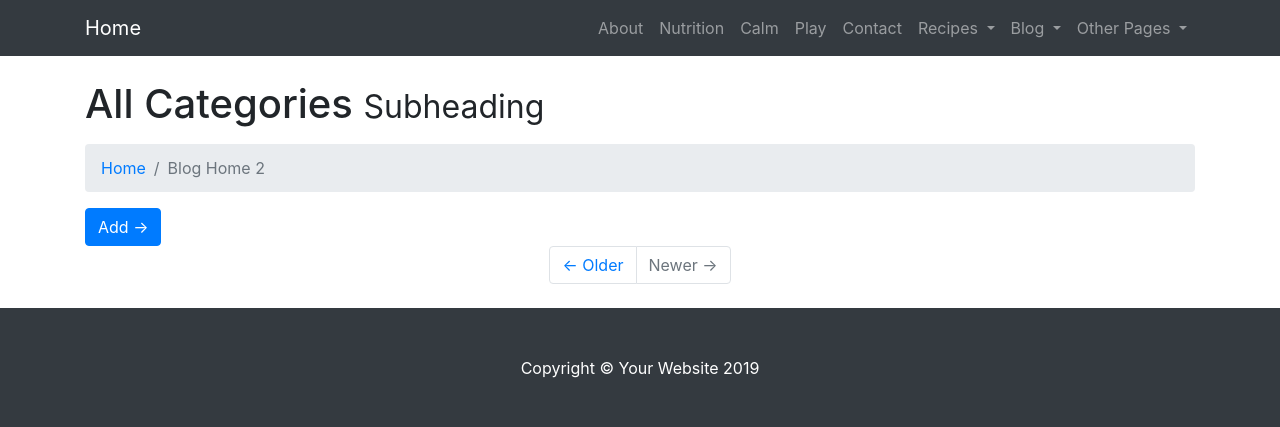
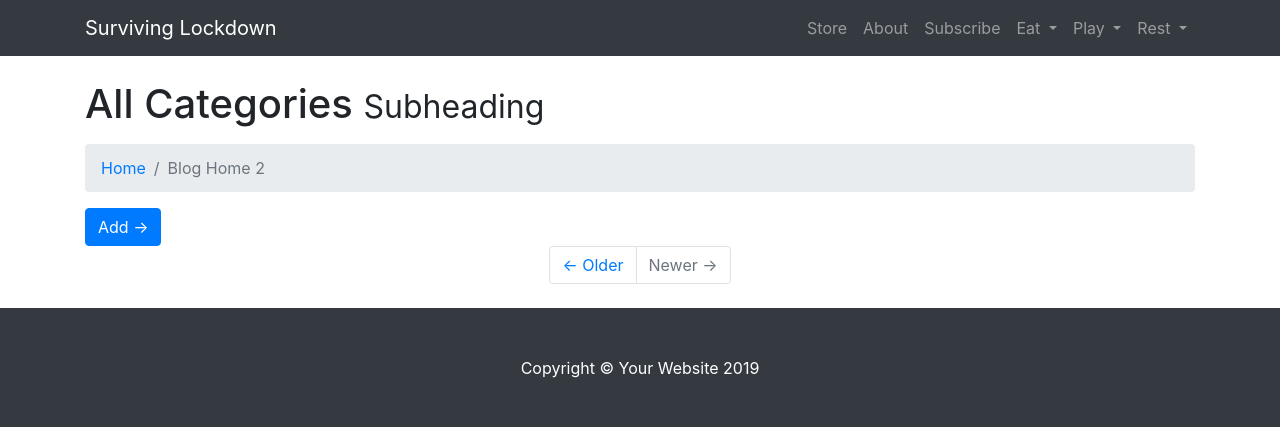
Before and after one commit to davidjbuchanan/MS3-lockdown, a Flask app: page /all_categories in a window 1280 px wide. Shown: the top 427 px of the page. Run offline with Flask 2, Linux system fonts and the light colour scheme; data that the repository does not hold is empty; some libraries are stand-ins or nearby versions.

Commit message:
website content edited to remove subject categories 'play, 'calm', 'nutrition'. The contact.html was changed to subscribe.html

```diff
--- a/app.py
+++ b/app.py
@@ -138,13 +138,13 @@ def delete_category(category_id):
 
 
 
-@app.route('/contact', methods=["GET", "POST"])
-def contact():
+@app.route('/subscribe', methods=["GET", "POST"])
+def subscribe():
     if request.method == "POST":
         flash("Thank-you {}, we will be in contact shortly".format(
             request.form["name"]
         ))
-    return render_template("contact.html", page_title="Contact")
+    return render_template("subscribe.html", page_title="Subscribe")
 
 
 
@@ -152,20 +152,6 @@ def contact():
 def about():
     return render_template("about.html")
 
-@app.route('/nutrition')
-def nutrition():
-    return render_template("nutrition.html")
-
-@app.route('/calm')
-def calm():
-    return render_template("calm.html")
-
-@app.route('/play')
-def play():
-    return render_template("play.html")
-
-
-
 
 
 if __name__ == '__main__':
--- a/templates/base.html
+++ b/templates/base.html
@@ -14,60 +14,51 @@
     <!-- Navigation -->
     <nav class="navbar fixed-top navbar-expand-lg navbar-dark bg-dark fixed-top">
         <div class="container">
-        <a class="navbar-brand" href="{{ url_for('index') }}">Home</a>
-        <button class="navbar-toggler navbar-toggler-right" type="button" data-toggle="collapse" data-target="#navbarResponsive" aria-controls="navbarResponsive" aria-expanded="false" aria-label="Toggle navigation">
-        <span class="navbar-toggler-icon"></span>
+            <a class="navbar-brand" href="{{ url_for('index') }}">Surviving Lockdown</a>
+            <button class="navbar-toggler navbar-toggler-right" type="button" data-toggle="collapse" data-target="#navbarResponsive"        aria-controls="navbarResponsive" aria-expanded="false" aria-label="Toggle navigation"><span class="navbar-toggler-icon"></span>
             </button>
             <div class="collapse navbar-collapse" id="navbarResponsive">
                 <ul class="navbar-nav ml-auto">
                     <li class="nav-item">
+                        <a class="nav-link" href="">Store</a>
+                    </li>
+                    <li class="nav-item">
                         <a class="nav-link" href="{{ url_for('about') }}">About</a>
                     </li>
-
                     <li class="nav-item">
-            <a class="nav-link" href="{{ url_for('nutrition') }}">Nutrition</a>
-            </li>
-            <li class="nav-item">
-            <a class="nav-link" href="{{ url_for('calm') }}">Calm</a>
-            </li>
-            <li class="nav-item">
-            <a class="nav-link" href="{{ url_for('play') }}">Play</a>
-            </li>
-            <li class="nav-item">
-            <a class="nav-link" href="{{ url_for('contact') }}">Contact</a>
+                        <a class="nav-link" href="{{ url_for('subscribe') }}">Subscribe</a>
                     </li>
                     <li class="nav-item dropdown">
                         <a class="nav-link dropdown-toggle" href="" id="navbarDropdownPortfolio" data-toggle="dropdown" aria-haspopup="true" aria-expanded="false">
-                Recipes
+                            Eat
                         </a>
                         <div class="dropdown-menu dropdown-menu-right" aria-labelledby="navbarDropdownRecipes">
                             <a class="dropdown-item" href="{{ url_for('all_recipes') }}">All Recipes</a>
-                <a class="dropdown-item" href="{{ url_for('your_recipes') }}">Your Recipes</a>
                             <a class="dropdown-item" href="{{ url_for('add_recipe') }}">Add Recipe</a>
                             <a class="dropdown-item" href="{{ url_for('search_recipes') }}">Search Recipes</a>
                             <a class="dropdown-item" href="{{ url_for('all_categories') }}">All Category</a>
                         </div>
                     </li>
                     <li class="nav-item dropdown">
-            <a class="nav-link dropdown-toggle" href="#" id="navbarDropdownBlog" data-toggle="dropdown" aria-haspopup="true" aria-expanded="false">
-                Blog
+                        <a class="nav-link dropdown-toggle" href="" id="navbarDropdownPortfolio" data-toggle="dropdown" aria-haspopup="true" aria-expanded="false">
+                            Play
                         </a>
-            <div class="dropdown-menu dropdown-menu-right" aria-labelledby="navbarDropdownBlog">
-                <a class="dropdown-item" href="blog-home-1.html">Blog Home 1</a>
-                <a class="dropdown-item" href="blog-home-2.html">Blog Home 2</a>
-                <a class="dropdown-item" href="blog-post.html">Blog Post</a>
+                        <div class="dropdown-menu dropdown-menu-right" aria-labelledby="navbarDropdownRecipes">
+                            <a class="dropdown-item" href="">Games for kids</a>
+                            <a class="dropdown-item" href="">Learning for kids</a>
+                            <a class="dropdown-item" href="">Games for big kids</a>
+                            <a class="dropdown-item" href="">Puzzles for big kids</a>
                         </div>
                     </li>
                     <li class="nav-item dropdown">
-            <a class="nav-link dropdown-toggle" href="#" id="navbarDropdownBlog" data-toggle="dropdown" aria-haspopup="true" aria-expanded="false">
-                Other Pages
+                        <a class="nav-link dropdown-toggle" href="" id="navbarDropdownPortfolio" data-toggle="dropdown" aria-haspopup="true" aria-expanded="false">
+                            Rest
                         </a>
-            <div class="dropdown-menu dropdown-menu-right" aria-labelledby="navbarDropdownBlog">
-                <a class="dropdown-item" href="full-width.html">Full Width Page</a>
-                <a class="dropdown-item" href="sidebar.html">Sidebar Page</a>
-                <a class="dropdown-item" href="faq.html">FAQ</a>
-                <a class="dropdown-item" href="404.html">404</a>
-                <a class="dropdown-item" href="pricing.html">Pricing Table</a>
+                        <div class="dropdown-menu dropdown-menu-right" aria-labelledby="navbarDropdownRecipes">
+                            <a class="dropdown-item" href="">Meditation</a>
+                            <a class="dropdown-item" href="">Yoga and pilates</a>
+                            <a class="dropdown-item" href="">Exercise</a>
+                            <a class="dropdown-item" href="">Sleep aids</a>
                         </div>
                     </li>
                 </ul>
--- a/templates/calm.html
+++ /dev/null
@@ -1,3 +0,0 @@
-{% extends 'base.html' %} {% block content %}
-<h1>Calm Page</h1>
-{% endblock %}
--- a/templates/nutrition.html
+++ /dev/null
@@ -1,3 +0,0 @@
-{% extends 'base.html' %} {% block content %}
-<h1>Nutrition Page</h1>
-{% endblock %}
--- a/templates/play.html
+++ /dev/null
@@ -1,3 +0,0 @@
-{% extends 'base.html' %} {% block content %}
-<h1>Play Page</h1>
-{% endblock %}
--- a/templates/contact.html
+++ b/templates/subscribe.html
@@ -6,7 +6,7 @@
 <div class="container">
 
     <!-- Page Heading/Breadcrumbs -->
-    <h1 class="mt-4 mb-3">Contact
+    <h1 class="mt-4 mb-3">Subscribe
         <small>Subheading</small>
     </h1>
 
```
Also changed, not shown: templates/your_recipes.html (deleted, +0 -119 lines). Lines whose indentation alone changed are shown as unchanged.
